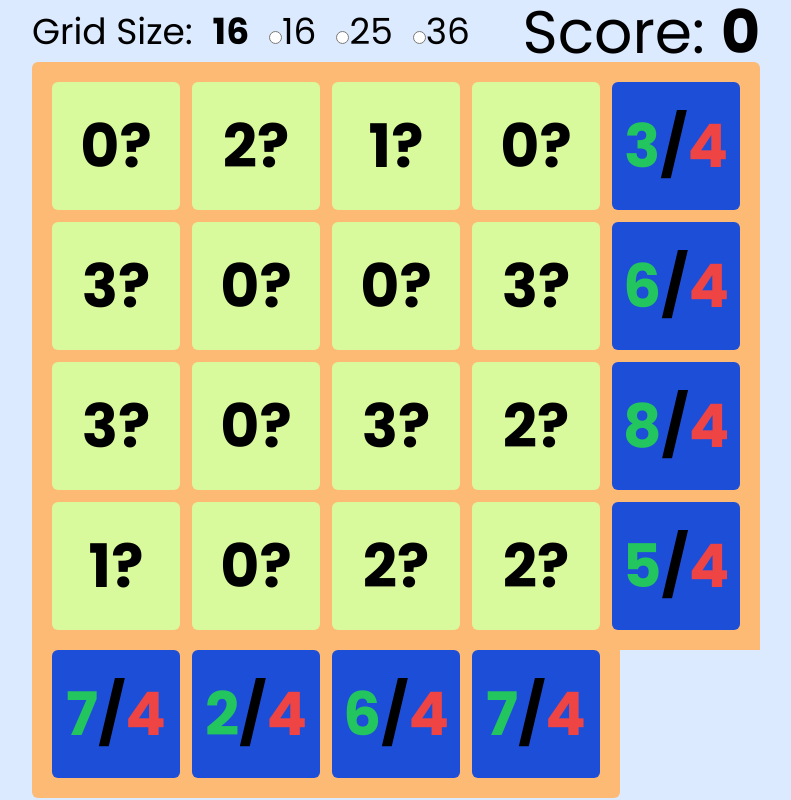
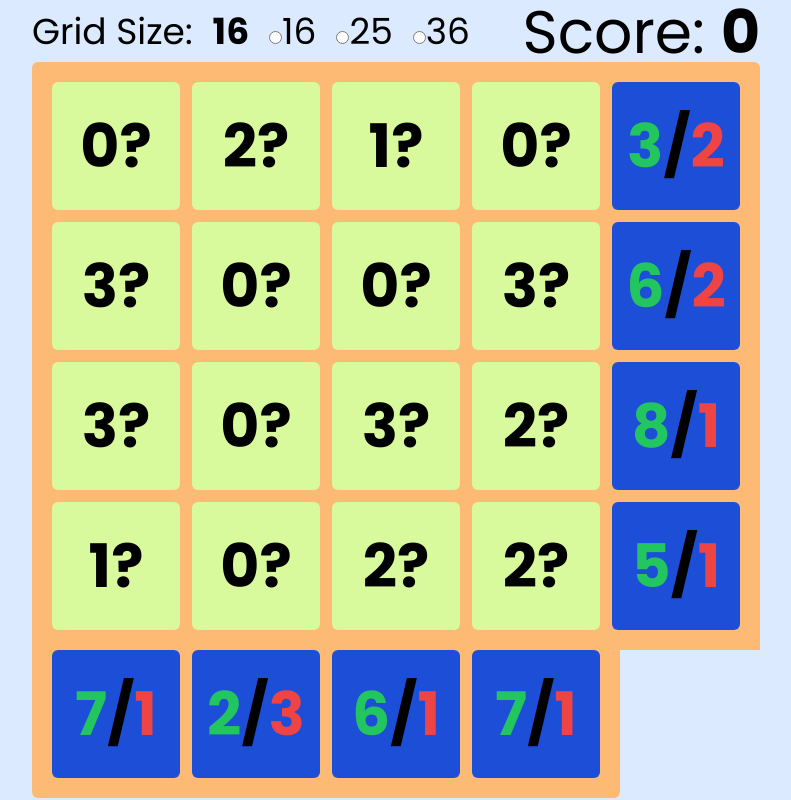
Before and after one commit to alirabbani97/tap-boom-game, a React (Vite) app: page / in a window 1280 px wide. Shown: the whole page, without its empty margins (244-1035 px from the left). Built offline with nearby package versions, Linux system fonts and the light colour scheme; what @midudev/tailwind-animations would draw is missing.

Commit message:
POC complete

```diff
--- a/src/App.tsx
+++ b/src/App.tsx
@@ -21,6 +21,8 @@ function App() {
   const [tilesData, setTilesData] = useState<TtileData[][]>([]);
   const [sumsOfRow, setSumsOfRow] = useState<number[]>([]);
   const [sumsOfCol, setSumsOfCol] = useState<number[]>([]);
+  const [bombsInRow, setBombsInRow] = useState<number[]>([]);
+  const [bombsInCol, setBombsInCol] = useState<number[]>([]);
 
   const level1 = {
     nTiles: nTiles,
@@ -66,11 +68,9 @@ function App() {
     return 1;
   };
 
-
-
   useEffect(() => {
-    setBombsAdded(0)
-    setBonusesAdded(0)
+    setBombsAdded(0);
+    setBonusesAdded(0);
     const newTilesData = Array.from({ length: SQRT_N_Tiles }, () =>
       Array.from({ length: SQRT_N_Tiles }, () => {
         return { value: tileRNG(), isFlipped: false };
@@ -95,7 +95,25 @@ function App() {
       return sum;
     });
     setSumsOfCol(newSumsOfCol);
-  }, [nTiles,SQRT_N_Tiles]);
+
+    const newBombsInRow = newTilesData.map((row) => {
+      let count = 0;
+      for (const tile of row) {
+        if (tile.value === 0) count = count + 1;
+      }
+      return count;
+    });
+    setBombsInRow(newBombsInRow);
+
+    const newBombsInCol = newTilesData[0].map((col, colIndex) => {
+      let count = 0;
+      for (let rowIndex = 0; rowIndex < SQRT_N_Tiles; rowIndex++) {
+        if (newTilesData[rowIndex][colIndex].value === 0) count = count + 1;
+      }
+      return count;
+    });
+    setBombsInCol(newBombsInCol);
+  }, [nTiles, SQRT_N_Tiles]);
 
   const flipCard = (rowIndex: number, colIndex: number) => {
     setTilesData((prevTilesData) =>
@@ -110,10 +128,9 @@ function App() {
   };
 
   /* CONSOLE LOGGING */
-  // useEffect(() => {
-  //   console.log(tilesData);
-  //   console.log(sumsOfRow);
-  // }, []);
+  useEffect(() => {
+    console.log(bombsInRow);
+  }, []);
   /* CONSOLE LOGGING */
 
   return (
@@ -164,7 +181,7 @@ function App() {
             <div
               className={`flex flex-col bg-orange-300 rounded-md p-5 pl-3 rounded-l-none rounded-b-none  gap-3 `}
             >
-              <HintTiles values={sumsOfRow} />
+              <HintTiles values={sumsOfRow} bombs={bombsInRow} />
 
               {/* {Array.from({ length: SQRT_N_Tiles }).map((tile, index) => (
                 <HintTiles key={index} values={sumsOfRow} />
@@ -175,7 +192,7 @@ function App() {
           <div
             className={`flex bg-orange-300 rounded-md p-5 pt-0 rounded-t-none  gap-3 `}
           >
-            <HintTiles values={sumsOfCol} />
+            <HintTiles values={sumsOfCol} bombs={bombsInCol} />
             {/* {Array.from({ length: SQRT_N_Tiles + 1 }).map((tile, index) => (
               <HintTiles
 
--- a/src/components/HintTIles.tsx
+++ b/src/components/HintTIles.tsx
@@ -2,10 +2,11 @@ import React from "react";
 
 type THintTiles = {
   values: number[];
+  bombs: number[];
 };
 
-const HintTiles = (({ values }: THintTiles) => {
-  console.log("Rendering HintTiles");
+const HintTiles = (({ values,bombs }: THintTiles) => {
+  console.log(bombs);
   return (
     <>
       {values.map((value: number, index: number) => (
@@ -14,7 +15,7 @@ const HintTiles = (({ values }: THintTiles) => {
           className=" bg-blue-700 flex items-center justify-center text-6xl font-bold rounded-md w-32 h-32 select-none"
         >
           <span className="text-green-500">{value}</span> <span>/</span>{" "}
-          <span className="text-red-500">4</span>
+          <span className="text-red-500">{bombs[index]}</span>
         </button>
       ))}
     </>
```
